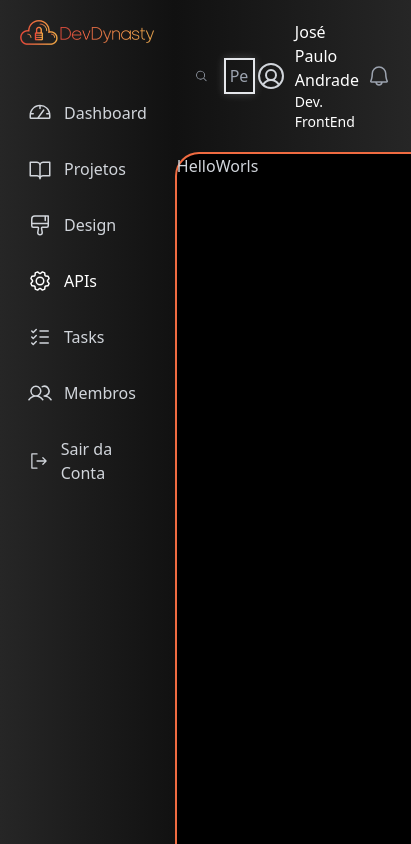
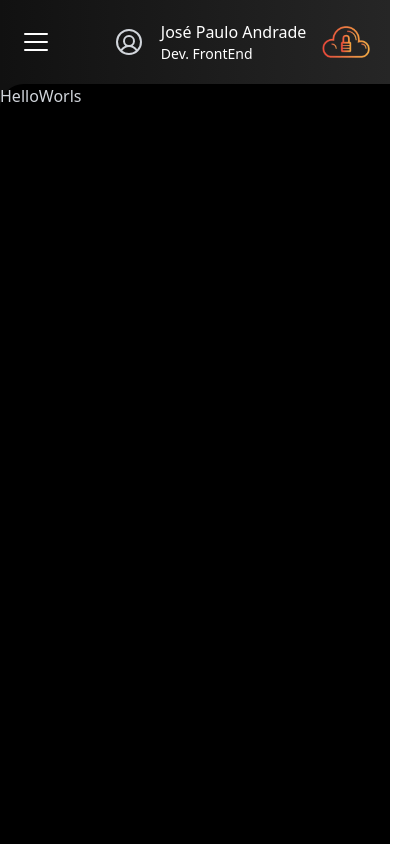
Before and after one commit to org-dev-dynasty/portal-interno-front, a React (Vite) app: page /portalInterno/apis in a window 390 px wide. Shown: the whole page, 411 px wide, since content can reach past the window. Built offline with nearby package versions, Linux system fonts and the light colour scheme.

Commit message:
feat: Add responsive menu functionality to DashboardLayout component

```diff
--- a/src/app/components/header2/index.tsx
+++ b/src/app/components/header2/index.tsx
@@ -1,9 +1,13 @@
-import { Gauge, BookOpen, PaintBrushBroad, Gear, ListChecks, Users, SignOut, Bell, MagnifyingGlass, UserCircle } from '@phosphor-icons/react';
-import { Link, useLocation } from 'react-router-dom';
+import { useState } from 'react';
+import { Gauge, BookOpen, PaintBrushBroad, Gear, ListChecks, Users, SignOut, Bell, MagnifyingGlass, UserCircle, List, X } from '@phosphor-icons/react';
+import { Link, useLocation, useNavigate } from 'react-router-dom';
 import Logo from "../../../assets/logo.png"
+import cloudLogo from "../../../assets/cloudLogo.png"
 
-export default function DashboardLayout({children}: any) {
+export default function DashboardLayout({ children }: any) {
     const location = useLocation();
+    const navigate = useNavigate();
+    const [isMenuOpen, setIsMenuOpen] = useState(false);
 
     const menuItems = [
         { name: 'Dashboard', icon: <Gauge size={24} />, path: '/portalInterno/home' },
@@ -14,20 +18,25 @@ export default function DashboardLayout({children}: any) {
         { name: 'Membros', icon: <Users size={24} />, path: '/portalInterno/members' },
     ];
 
+    function handleLogout() {
+        localStorage.removeItem('token');
+        navigate('/login');
+    }
+
     return (
         <div className="flex h-screen bg-[#111111] text-gray-300">
             {/* Menu Lateral */}
-        <div className="bg-gradient-to-R w-60 p-5 flex flex-col space-y-4">
-            <div className="flex items-center space-x-3 mb-8">
-                <div className="flex items-center space-x-2">
+            <div className={`bg-gradient-to-R w-60 p-5 flex flex-col space-y-4 ${isMenuOpen ? 'block' : 'hidden'} md:block max-sm:absolute sm:top-0 h-full`}>
+                <div className="flex items-center mb-12 gap-5">
                     <div className="text-ORANGE">
-                        {/* Insira aqui o logo da DevDynasty */}
-                        <img src={Logo} alt="" />
+                        <img src={Logo} alt="" className='cursor-pointer' />
                     </div>
-
-                </div>
+                    <button className='lg:hidden' onClick={() => setIsMenuOpen(!isMenuOpen)}>
+                        <X size={24} />
+                    </button>
                 </div>
                 {menuItems.map((item, index) => (
+                    <>
                         <Link
                             key={index}
                             to={item.path}
@@ -37,19 +46,45 @@ export default function DashboardLayout({children}: any) {
                             {item.icon}
                             <span className="ml-3">{item.name}</span>
                         </Link>
+                        <div className='border-2 border-white'></div>
+                    </>
                 ))}
-            <div className="">
-                <Link to="/logout" className="flex items-center p-2 rounded-md hover:bg-red-500 hover:text-white transition-colors">
+               <button className="absolute bottom-4 left-5 w-[13%] max-sm:w-full" onClick={handleLogout}>
+                    <p className="flex items-center p-2 rounded-md hover:bg-red-500 hover:text-white transition-colors">
                         <SignOut size={24} className="mr-3" />
                         Sair da Conta
-                </Link>
-            </div>
+                    </p>
+                    <div className='border-2 w-[60%] max-sm:w-[80%]  border-white mt-2'></div>
+                </button>
             </div>
 
             {/* Conteúdo Principal */}
             <div className="flex-1 flex flex-col">
-            <div className="bg-gradient-to-L flex items-center justify-between p-5">
-                <div className="flex items-center w-1/2 mx-auto">
+                <div className="bg-gradient-to-L flex items-center justify-between p-5 md:hidden">
+                    <button onClick={() => setIsMenuOpen(!isMenuOpen)}>
+                        <List size={32} className="text-white" />
+                    </button>
+                    <div className="flex items-center ">
+                        <div className="flex items-center space-x-4 max-md:justify-end max-sm:justify-end">
+                            <div>
+                                <UserCircle size={32} />
+                            </div>
+                            <div className="text-white">
+                                José Paulo Andrade
+                                <div className="text-sm text-white">Dev. FrontEnd</div>
+                            </div>
+                            <div className="text-white max-md:hidden max-sm:hidden">
+                                <Bell size={24} className="text-gray-400" />
+                            </div>
+                            <div className='lg:hidden max-md:w-[20%] max-sm:w-[15%]'>
+                                <img src={cloudLogo} alt="" />
+                            </div>
+                        </div>
+                    </div>
+                </div>
+
+                <div className="bg-gradient-to-L flex items-center justify-between p-5 hidden md:flex">
+                    <div className="flex items-center w-1/2 mx-auto max-md:hidden">
                         <MagnifyingGlass size={32} className="text-gray-400 mr-2" />
                         <input
                             type="text"
@@ -72,7 +107,8 @@ export default function DashboardLayout({children}: any) {
                         </div>
                     </div>
                 </div>
-            <div className="flex-1 bg-black rounded-tl-3xl border-2 border-t-ORANGE border-l-ORANGE border-r-0 border-b-0 ">
+
+                <div className="flex-1 bg-black rounded-tl-3xl   border-2 border-t-ORANGE border-l-ORANGE border-r-0 border-b-0 max-sm:border-0 rounded-none ">
                     {children}
                 </div>
             </div>
```
Lines whose indentation alone changed are shown as unchanged.
